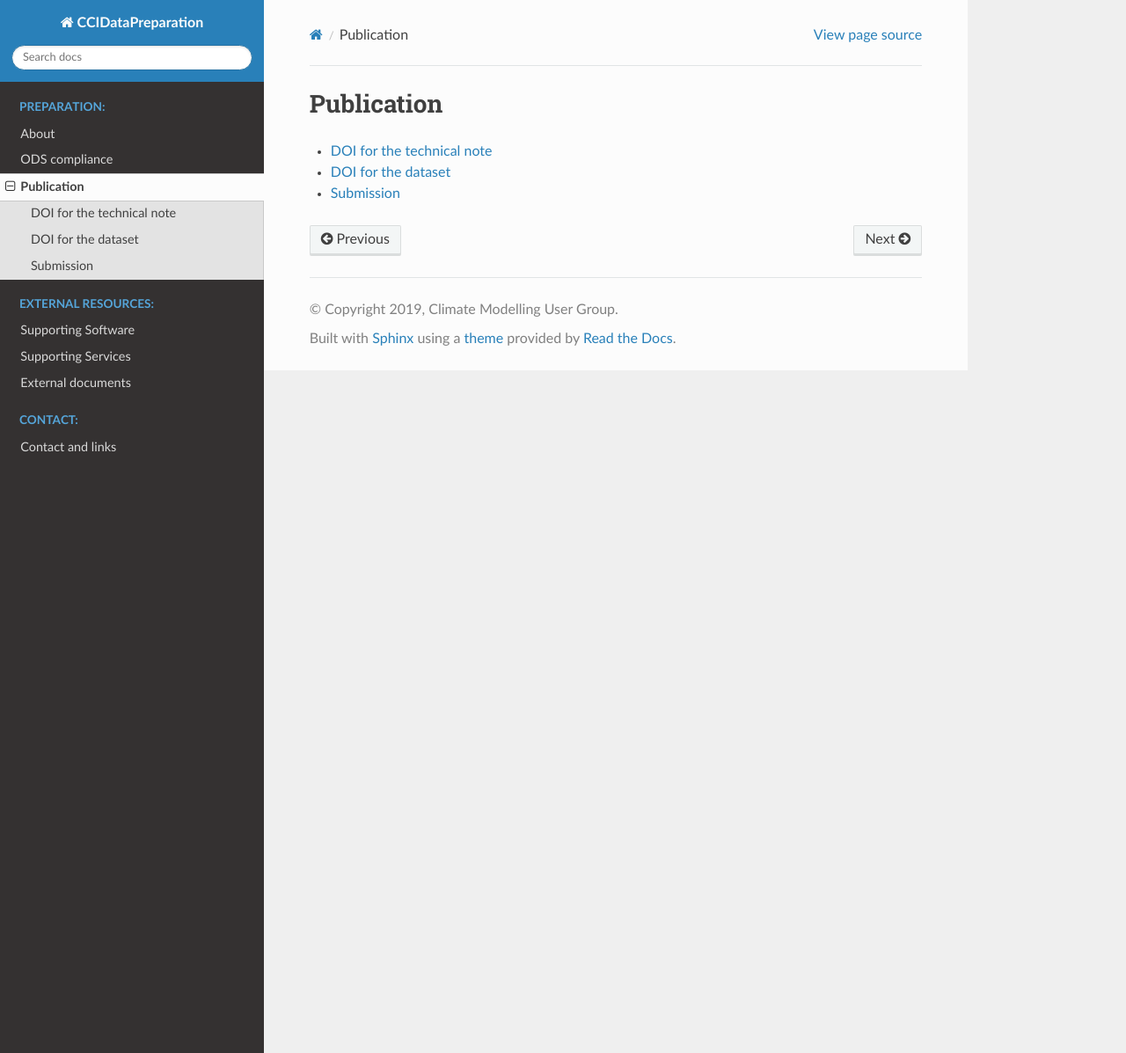
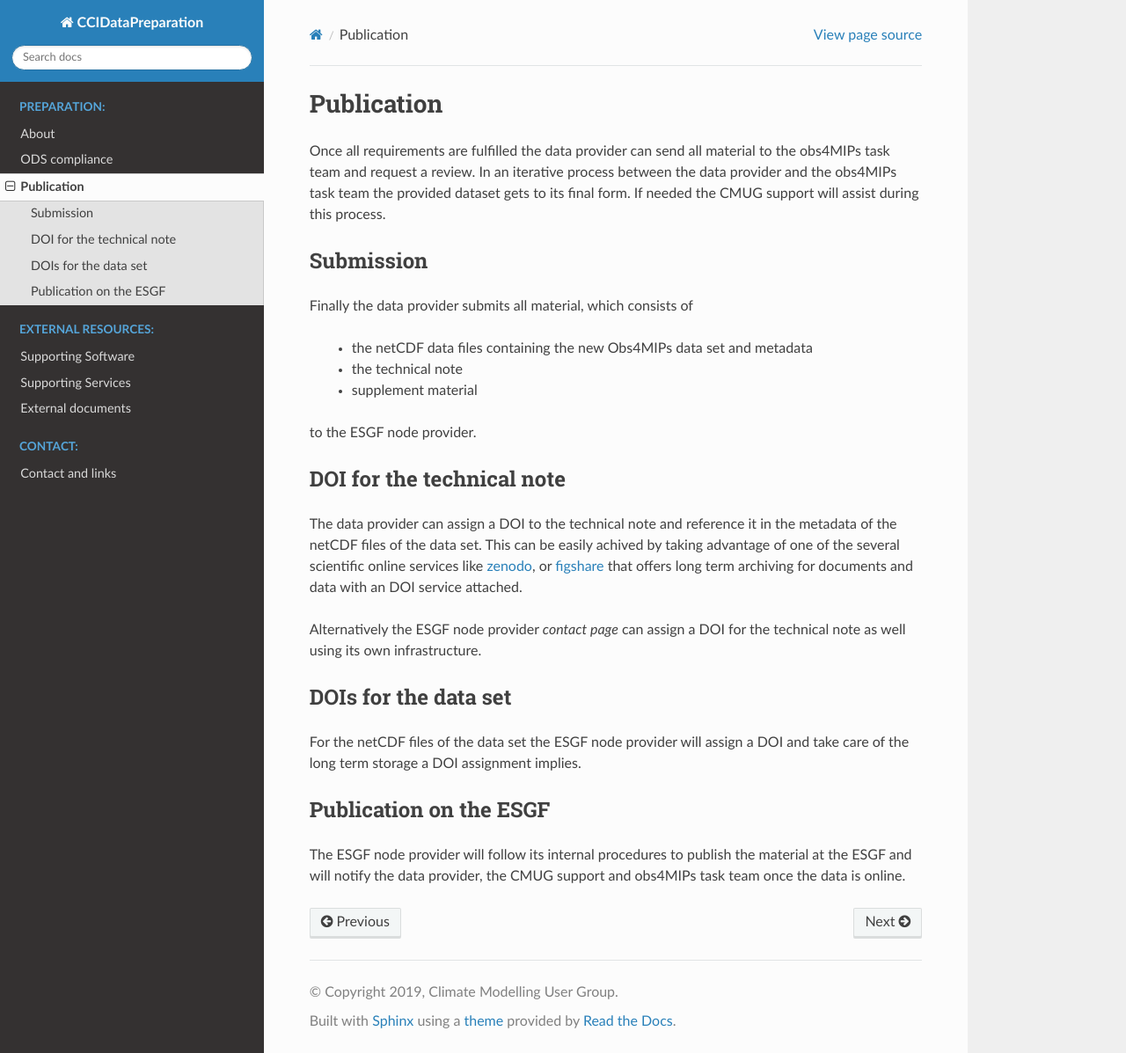
Before and after one commit to bjoernbroetz/ccidatapreparation, a Sphinx documentation site: the page built from docs/source/publication/index.rst, in a window 1280 px wide and 1197 px high. Shown: the whole window at 88% size. Built offline with Sphinx 7.4.7 and the Read the Docs theme 2.0.0, drawn with Linux system fonts in a browser that asks for light colours.

Commit message:
Adapt doi workflow description.

```diff
--- a/docs/source/publication/index.rst
+++ b/docs/source/publication/index.rst
@@ -1,8 +1,32 @@
 Publication
 ===========
 
-.. toctree::
+Once all requirements are fulfilled the data provider can send all material to the obs4MIPs task team and request a review. In an iterative process between the data provider and the obs4MIPs task team the provided dataset gets to its final form. If needed the CMUG support will assist during this process.
 
-   doi_technical_note
-   doi_dataset
-   submit_to_obs4mips
+Submission
+----------
+
+Finally the data provider submits all material, which consists of
+
+ + the netCDF data files containing the new Obs4MIPs data set and metadata
+ + the technical note
+ + supplement material
+
+to the ESGF node provider.
+
+DOI for the technical note
+--------------------------
+
+The data provider can assign a DOI to the technical note and reference it in the metadata of the netCDF files of the data set. This can be easily achived by taking advantage of one of the several scientific online services like `zenodo <https://zenodo.org/>`_, or `figshare <https://figshare.com/>`_ that offers long term archiving for documents and data with an DOI service attached.
+
+Alternatively the ESGF node provider *contact page* can assign a DOI for the technical note as well using its own infrastructure.
+
+DOIs for the data set
+---------------------
+
+For the netCDF files of the data set the ESGF node provider will assign a DOI and take care of the long term storage a DOI assignment implies.
+
+Publication on the ESGF
+-----------------------
+
+The ESGF node provider will follow its internal procedures to publish the material at the ESGF and will notify the data provider, the CMUG support and obs4MIPs task team once the data is online.
```
Also changed, not shown: docs/source/publication/doi_dataset.rst (deleted, +0 -7 lines), docs/source/publication/doi_technical_note.rst (deleted, +0 -7 lines), docs/source/publication/submit_to_obs4mips.rst (deleted, +0 -7 lines).
